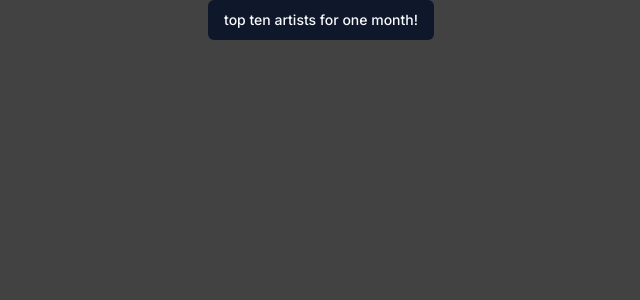
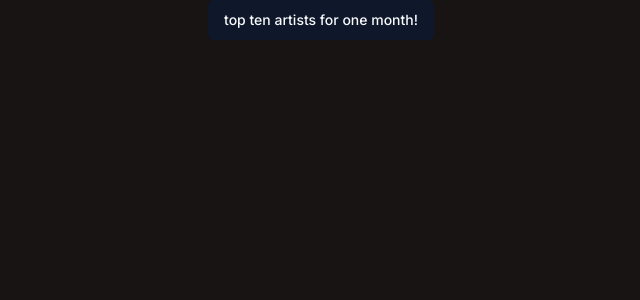
Before and after one commit to gvbrielflores/Spotify-Wrapped-by-me, a Next.js app: page /wrapped_page in a window 1280 px wide. Shown: the top 300 px of the page, without its empty margins (319-959 px from the left). Built offline with nearby package versions, Linux system fonts and the light colour scheme.

Commit message:
Centered the elements in stats page and changed data label

```diff
--- a/src/components/get_top_stats.tsx
+++ b/src/components/get_top_stats.tsx
@@ -3,7 +3,7 @@
 import { Button } from "@/components/ui/button"
 import { topTenArtistsOneMonth } from "@/lib/utils";
 import { useState } from "react";
-import { Bar, BarChart, CartesianGrid, Legend, Tooltip, XAxis, YAxis } from "recharts"
+import { Bar, BarChart, CartesianGrid, Legend, ResponsiveContainer, Tooltip, XAxis, YAxis } from "recharts"
 
 const GetTopStats = () => {
     const [artistsData, setArtists] = useState([]);
@@ -22,29 +22,32 @@ const GetTopStats = () => {
 
     return (
         <div className='flex flex-col '>
-            <div>
+            <div className="flex flex-row justify-center">
                 <Button onClick={topTenArtists}> top ten artists for one month! </Button>
             </div>
-            <div>
+            <div className="flex flex-row justify-center">
                 {(artistsData.length > 0 ) &&
                     <ul>
                         {artistsData.map((artist: any, index: number) => (
                             <li key={index}>
-                                {artist.name}
+                                {`${index+1}. ${artist.name}`}
                             </li>
                         ))}
                     </ul>
                 }
             </div>
-            <div>
-                {(artistsData.length > 0 ) && (<BarChart width={730} height={250} data={artistsData}>
+            <div className="flex flex-row justify-center">
+                {(artistsData.length > 0 ) &&
+                (
+                <BarChart width={700} height={250} data={artistsData}>
                     <CartesianGrid strokeDasharray="3 3" />
                     <XAxis dataKey="name"/>
                     <YAxis />
                     <Tooltip />
                     <Legend />
-                    <Bar dataKey="followers.total" fill="#8884d8"/>
-                </BarChart>)}
+                    <Bar dataKey="followers.total" fill="#8884d8" name='Follower Counts'/>
+                </BarChart>
+                )}
             </div>
         </div>
     )
--- a/src/styles/global.css
+++ b/src/styles/global.css
@@ -72,7 +72,7 @@
     }
     body {
       @apply bg-background text-foreground;
-      background-color: rgb(67, 66, 66);
+      background-color: rgb(25, 20, 20);
       color: rgb(30, 215, 96);
     }
   }
```
